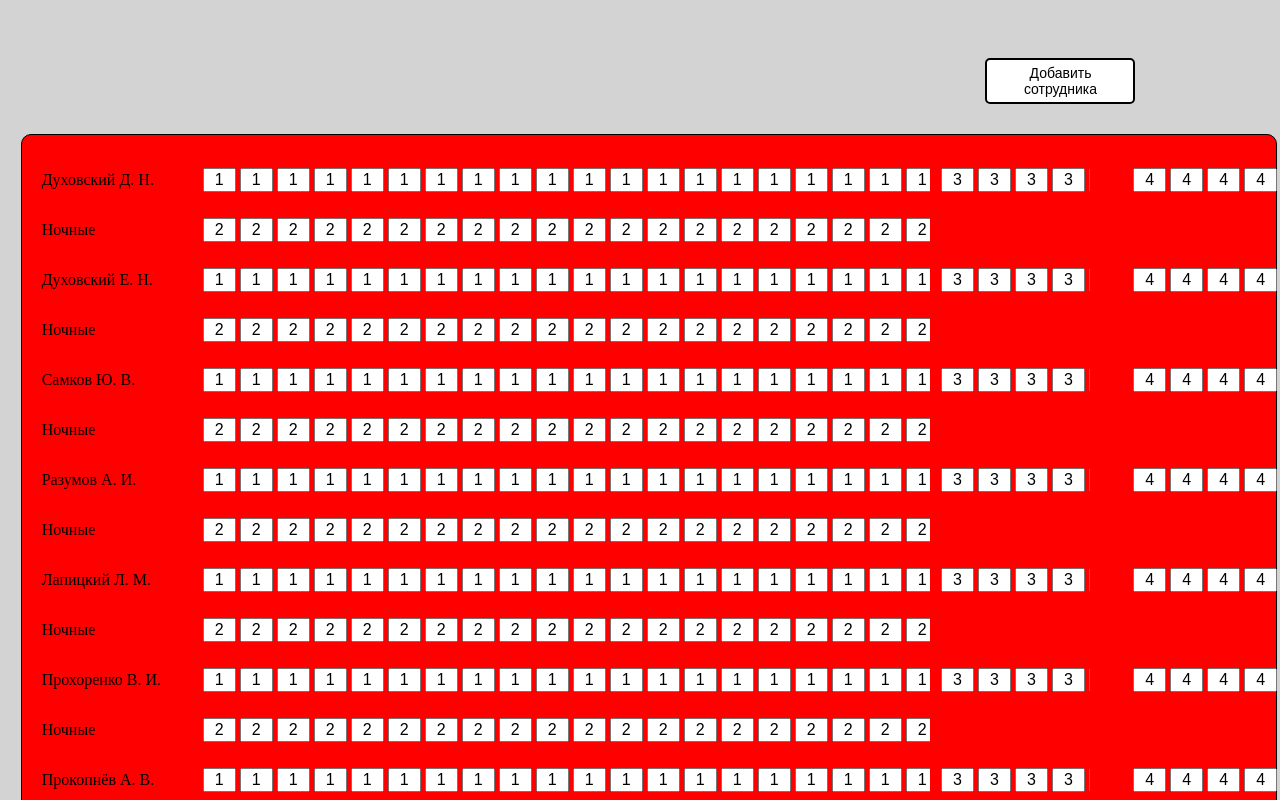
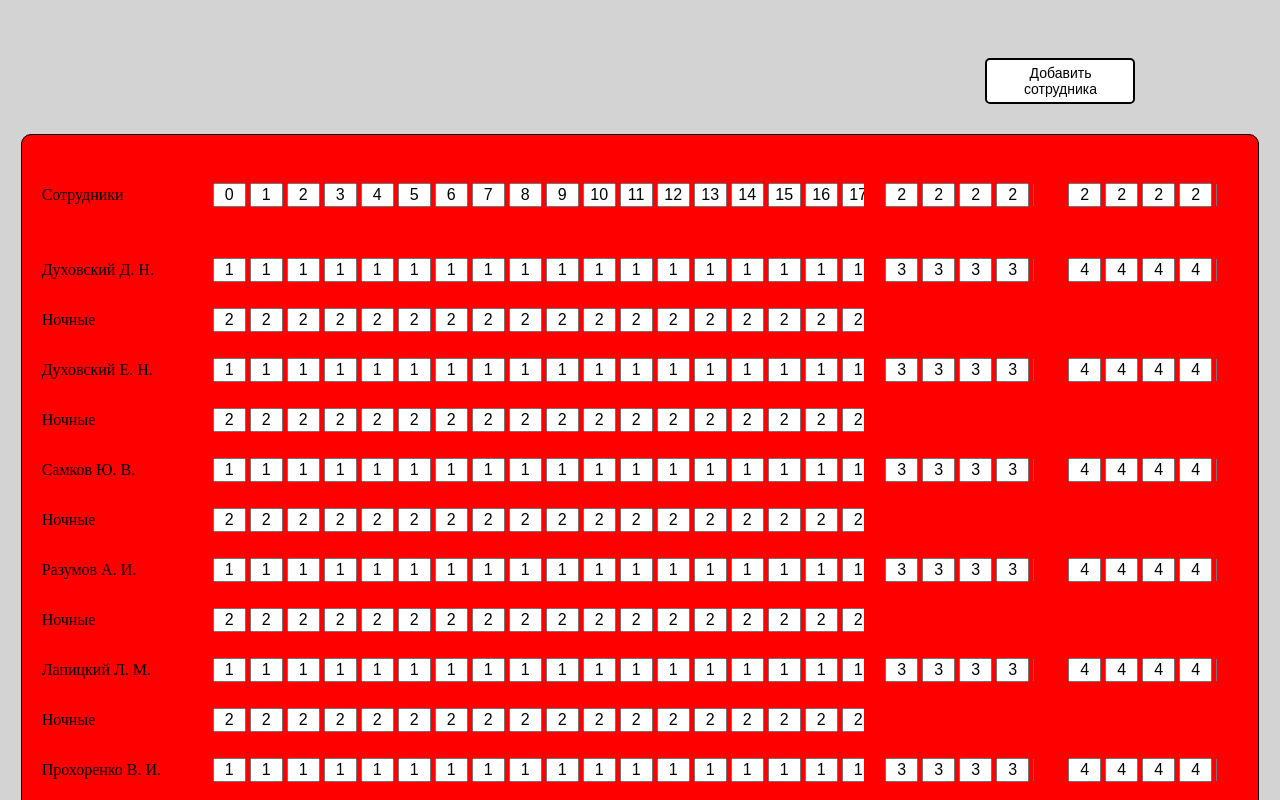
Before and after one commit to 1KejVan1/report-of-work-quality, a React (Vite) app: page / in a window 1280 px wide. Shown: the top 800 px of the page. Built offline with nearby package versions, Linux system fonts and the light colour scheme.

Commit message:
created info row and dual scroll

```diff
--- a/src/page/MainPage.jsx
+++ b/src/page/MainPage.jsx
@@ -1,3 +1,5 @@
+import { useRef } from "react";
+
 import classNames from "classnames";
 import { useSelector } from "react-redux";
 
@@ -8,6 +10,22 @@ import styles from "./page.module.scss";
 
 function MainPage() {
   const employees = useSelector((state) => state.employees);
+  const info_container_col2 = useRef(null);
+  const info_container_col3 = useRef(null);
+  const info_container_col4 = useRef(null);
+  function scroll() {}
+
+  function scrollCol2(e) {
+    info_container_col2.current.scrollLeft = e.target.scrollLeft;
+  }
+
+  function scrollCol3(e) {
+    info_container_col3.current.scrollLeft = e.target.scrollLeft;
+  }
+
+  function scrollCol4(e) {
+    info_container_col4.current.scrollLeft = e.target.scrollLeft;
+  }
 
   return (
     <div className={styles.container}>
@@ -15,6 +33,62 @@ function MainPage() {
         <Menu />
       </div>
       <div className={styles.work_area}>
+        <div className={classNames(styles.row_1, styles.info_container)}>
+          <div className={styles.col_1}>
+            <div>Сотрудники</div>
+          </div>
+          <div
+            ref={info_container_col2}
+            className={classNames(styles.over_hidden, styles.col_2)}
+          >
+            <div className={styles.grid}>
+              <div className={styles.row_cells}>
+                {Array.from({ length: 30 }).map((item, index) => {
+                  return (
+                    <TableCell>
+                      <TextInputForCell value={index} />
+                    </TableCell>
+                  );
+                })}
+              </div>
+            </div>
+          </div>
+          <div
+            ref={info_container_col3}
+            style={{ overflow: "hidden" }}
+            className={styles.col_3}
+          >
+            <div className={styles.grid}>
+              <div className={styles.row_cells}>
+                {Array.from({ length: 6 }).map((item) => {
+                  return (
+                    <TableCell>
+                      <TextInputForCell value="2" />
+                    </TableCell>
+                  );
+                })}
+              </div>
+            </div>
+          </div>
+          <div
+            ref={info_container_col4}
+            style={{ overflow: "hidden" }}
+            className={styles.col_4}
+          >
+            <div className={styles.grid}>
+              <div className={styles.row_cells}>
+                {Array.from({ length: 6 }).map((item) => {
+                  return (
+                    <TableCell>
+                      <TextInputForCell value="2" />
+                    </TableCell>
+                  );
+                })}
+              </div>
+            </div>
+          </div>
+        </div>
+        <div className={classNames(styles.row_2, styles.content)}>
           <div className={styles.col_1}>
             {employees.map((emp) => {
               return (
@@ -25,8 +99,7 @@ function MainPage() {
               );
             })}
           </div>
-        <div className={styles.col_2}>
-          <div className={styles.inner}>
+          <div className={styles.col_2} onScroll={scrollCol2}>
             {employees.map((emp) => {
               return (
                 <div className={styles.row}>
@@ -52,8 +125,7 @@ function MainPage() {
               );
             })}
           </div>
-        </div>
-        <div className={styles.col_3}>
+          <div className={styles.col_3} onScroll={scrollCol3}>
             {employees.map((emp) => {
               return (
                 <div className={styles.row}>
@@ -70,7 +142,7 @@ function MainPage() {
               );
             })}
           </div>
-        <div className={styles.col_4}>
+          <div className={styles.col_4} onScroll={scrollCol4}>
             {employees.map((emp) => {
               return (
                 <div className={styles.row}>
@@ -89,6 +161,7 @@ function MainPage() {
           </div>
         </div>
       </div>
+    </div>
   );
 }
 
--- a/src/page/page.module.scss
+++ b/src/page/page.module.scss
@@ -11,13 +11,30 @@
 
   .work_area {
     display: grid;
+    grid-template-rows: 100px max-content;
     grid-template-columns: 150px 60% 15% 15%;
-    gap: 10px;
     background-color: red;
-    width: inherit;
     border: 1px solid black;
     border-radius: 10px;
-    padding: 20px;
+    padding: 10px 20px;
+    gap: 0px 20px;
+
+    .info_container {
+      display: grid;
+      align-items: center;
+      grid-template-columns: inherit;
+      grid-column-start: 1;
+      grid-column-end: 4;
+      gap: 0px 20px;
+    }
+
+    .content {
+      display: grid;
+      grid-template-columns: inherit;
+      grid-column-start: 1;
+      grid-column-end: 4;
+      gap: 0px 20px;
+    }
 
     .col_1 {
       grid-column-start: 1;
@@ -27,6 +44,10 @@
       grid-column-start: 2;
       max-width: 800px;
       overflow-x: auto;
+    }
+
+    .over_hidden {
+      overflow: hidden;
     }
 
     .col_3 {
@@ -41,6 +62,10 @@
     .col_4 {
       max-width: 150px;
       overflow-x: auto;
+    }
+
+    .grid {
+      display: grid;
     }
 
     .row {
```
Lines whose indentation alone changed are shown as unchanged.
